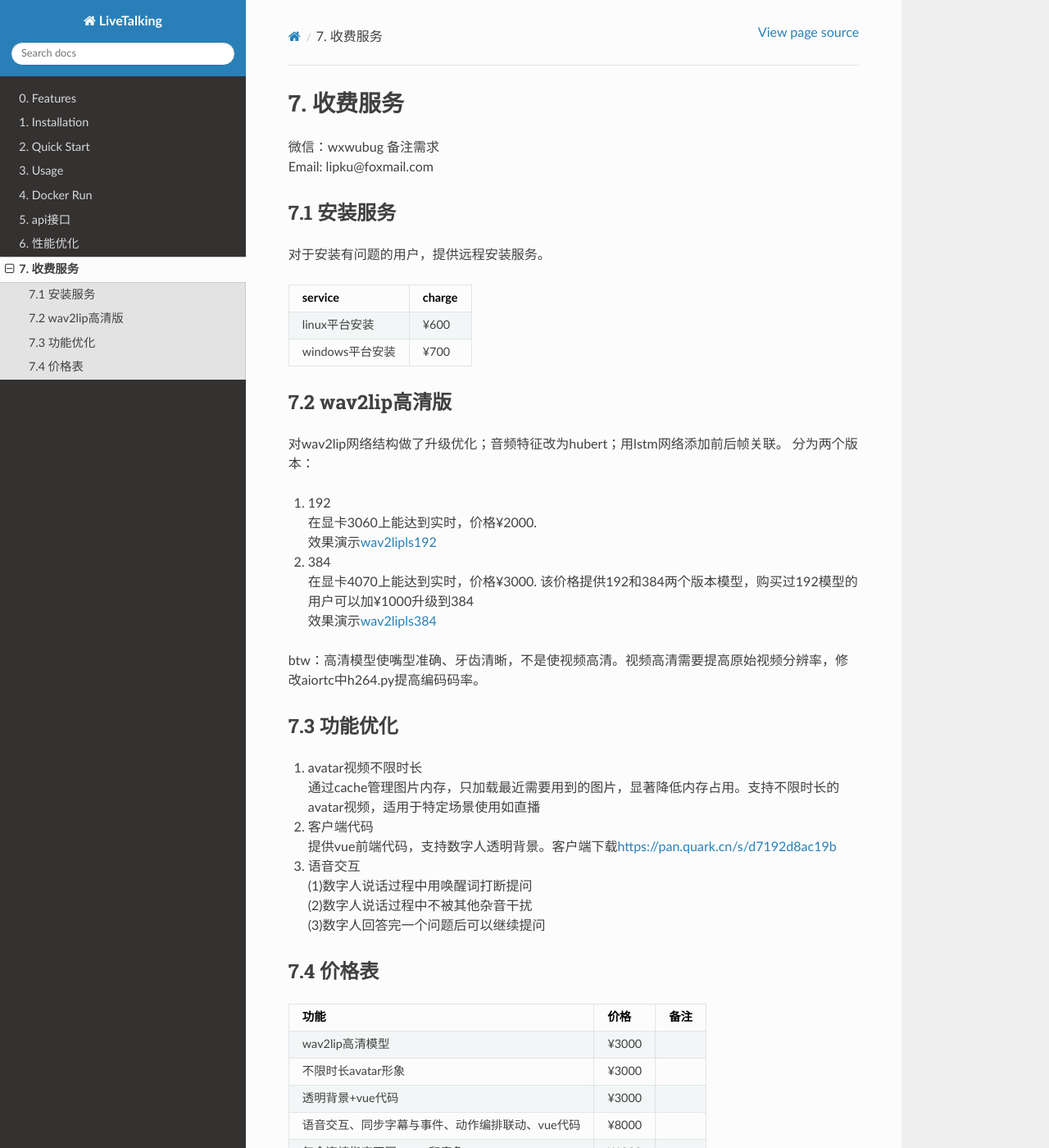
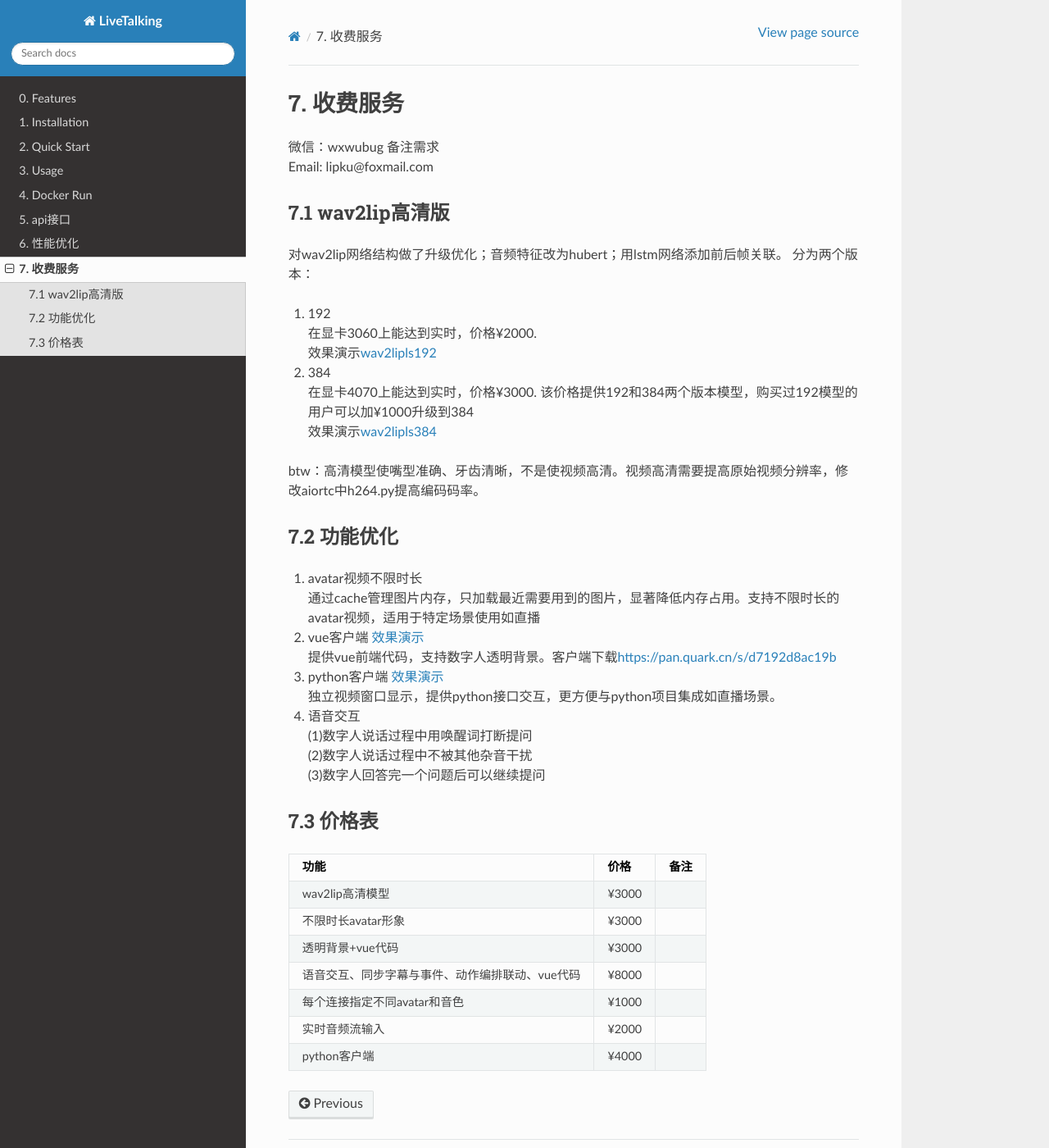
Before and after one commit to lipku/livetalking-doc, a Sphinx documentation site: the page built from docs/source/service.md, in a window 1280 px wide and 1400 px high. Shown: the whole window at 82% size. Built offline with Sphinx 7.4.7 and the Read the Docs theme 3.1.0, drawn with Linux system fonts in a browser that asks for light colours.

Commit message:
update doc

```diff
--- a/docs/source/service.md
+++ b/docs/source/service.md
@@ -4,14 +4,7 @@
 微信：wxwubug 备注需求
 Email: lipku@foxmail.com
 
-### 7.1 安装服务
-对于安装有问题的用户，提供远程安装服务。
-service	    |charge
-:----		|:---
-linux平台安装 | ¥600
-windows平台安装 | ¥700
-
-### 7.2 wav2lip高清版
+### 7.1 wav2lip高清版
 对wav2lip网络结构做了升级优化；音频特征改为hubert；用lstm网络添加前后帧关联。
 分为两个版本：
 1. 192
@@ -23,17 +16,19 @@ windows平台安装 | ¥700
 
 btw：高清模型使嘴型准确、牙齿清晰，不是使视频高清。视频高清需要提高原始视频分辨率，修改aiortc中h264.py提高编码码率。
 
-### 7.3 功能优化
+### 7.2 功能优化
 1. avatar视频不限时长
 通过cache管理图片内存，只加载最近需要用到的图片，显著降低内存占用。支持不限时长的avatar视频，适用于特定场景使用如直播
-2. 客户端代码
+2. vue客户端 [效果演示](https://www.bilibili.com/video/BV1CYKWzzEzs/)
 提供vue前端代码，支持数字人透明背景。客户端下载<https://pan.quark.cn/s/d7192d8ac19b>
-3. 语音交互
+3. python客户端 [效果演示](https://www.bilibili.com/video/BV13va7zNEVv)
+独立视频窗口显示，提供python接口交互，更方便与python项目集成如直播场景。
+4. 语音交互
 (1)数字人说话过程中用唤醒词打断提问
 (2)数字人说话过程中不被其他杂音干扰
 (3)数字人回答完一个问题后可以继续提问
 
-### 7.4 价格表
+### 7.3 价格表
 功能			|价格		|备注
 :----				|:---		|:------
 wav2lip高清模型			|¥3000		|
@@ -42,3 +37,4 @@ wav2lip高清模型			|¥3000		|
 语音交互、同步字幕与事件、动作编排联动、vue代码			|¥8000		|
 每个连接指定不同avatar和音色			|¥1000		|
 实时音频流输入			|¥2000		|
+python客户端		   |¥4000		|
```
